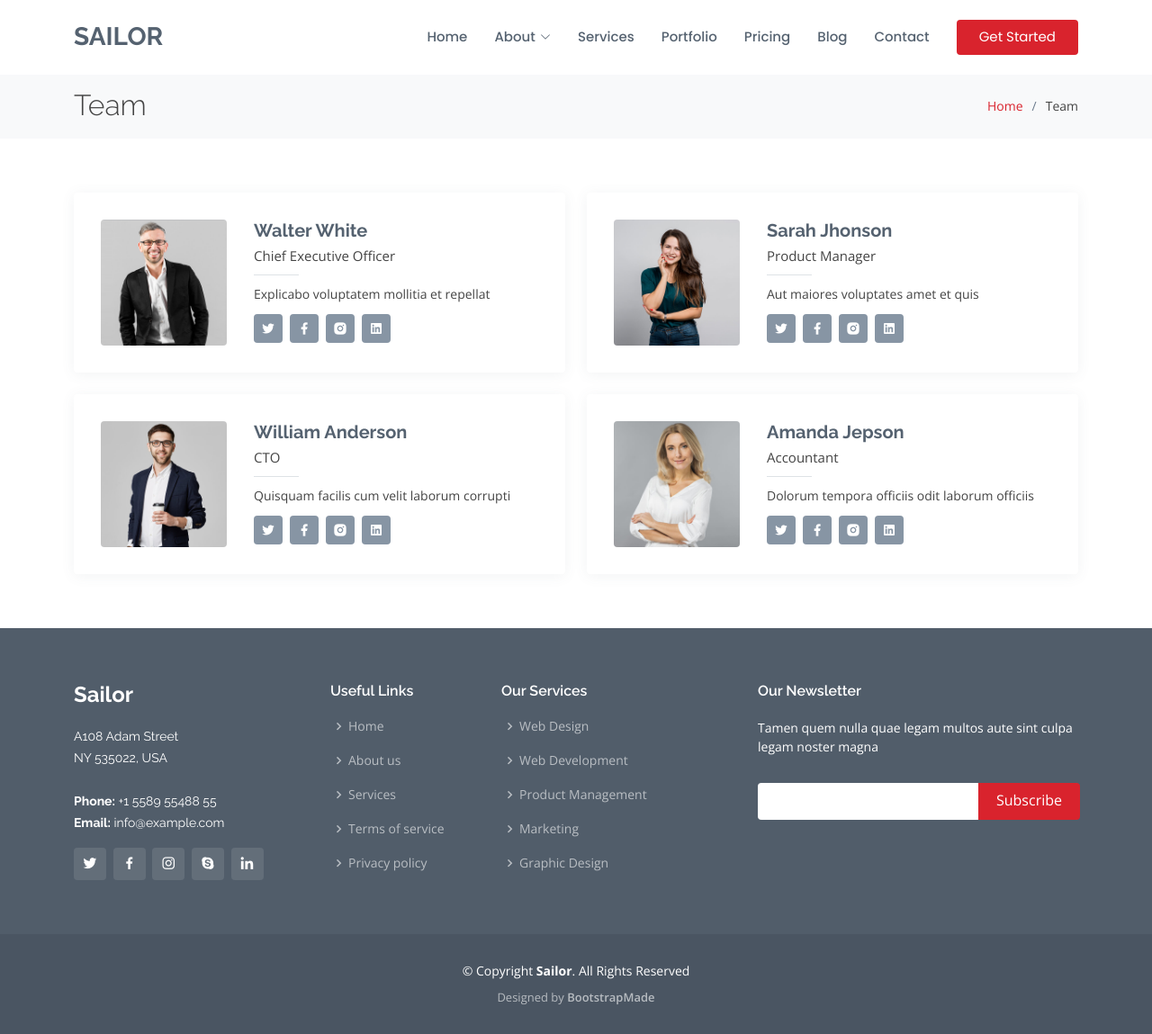
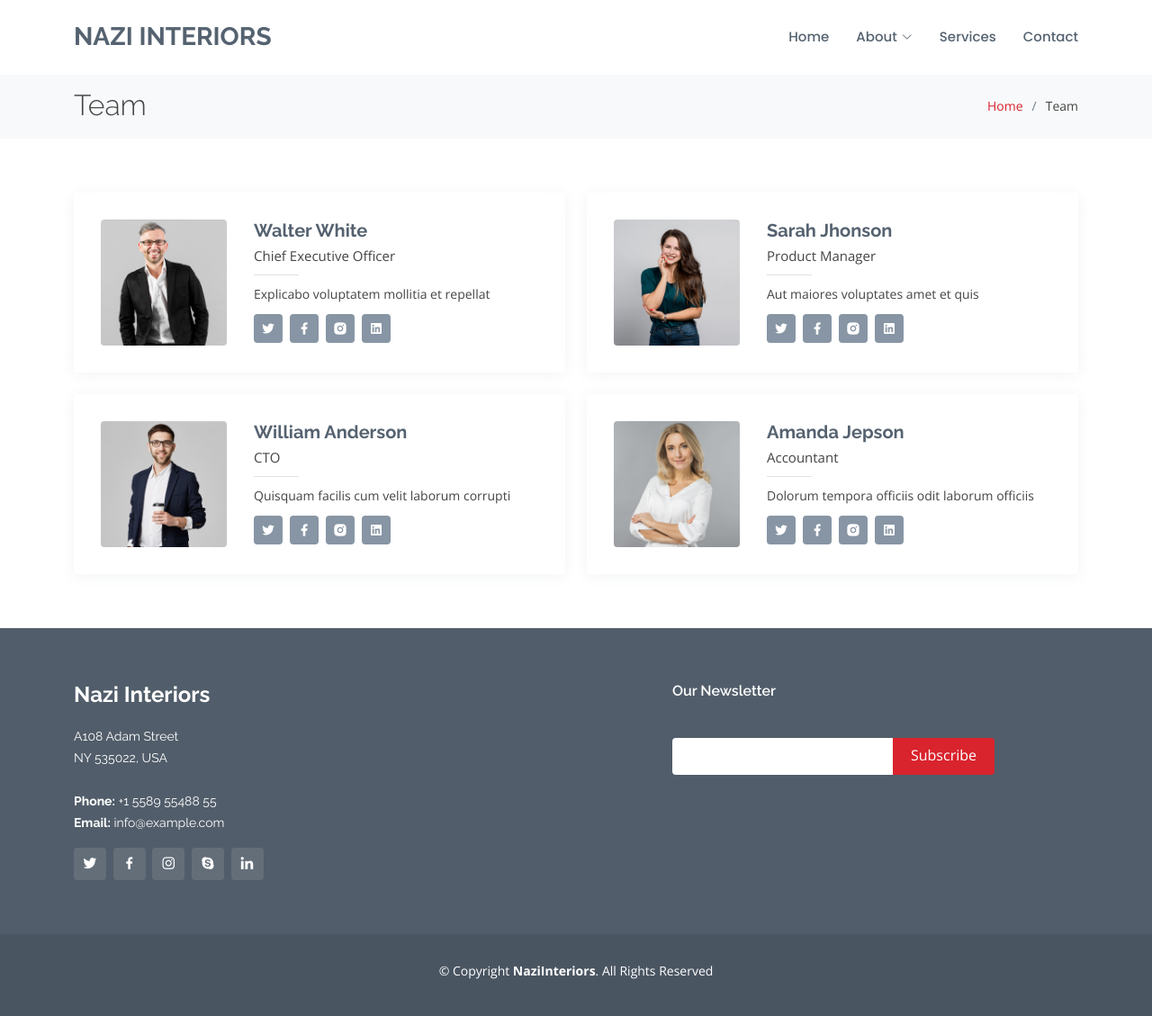
Before and after one commit to nagarajukunchala/naziInterior, a plain HTML site: page team.html in a window 1280 px wide. Shown: the whole page at 90% size. Drawn offline with nearby package versions, Linux system fonts and the light colour scheme.

Commit message:
pages clean is done
pages clean is done

```diff
--- a/team.html
+++ b/team.html
@@ -5,7 +5,7 @@
   <meta charset="utf-8">
   <meta content="width=device-width, initial-scale=1.0" name="viewport">
 
-  <title>Team - Sailor Bootstrap Template</title>
+  <title>Nazi Interiors</title>
   <meta content="" name="description">
   <meta content="" name="keywords">
 
@@ -42,7 +42,7 @@
   <header id="header" class="fixed-top d-flex align-items-center">
     <div class="container d-flex align-items-center">
 
-      <h1 class="logo me-auto"><a href="index.html">Sailor</a></h1>
+      <h1 class="logo me-auto"><a href="index.html">Nazi Interiors</a></h1>
       <!-- Uncomment below if you prefer to use an image logo -->
       <!-- <a href="index.html" class="logo me-auto"><img src="assets/img/logo.png" alt="" class="img-fluid"></a>-->
 
@@ -56,7 +56,7 @@
               <li><a href="team.html" class="active">Team</a></li>
               <li><a href="testimonials.html">Testimonials</a></li>
 
-              <li class="dropdown"><a href="#"><span>Deep Drop Down</span> <i class="bi bi-chevron-right"></i></a>
+            <!--  <li class="dropdown"><a href="#"><span>Deep Drop Down</span> <i class="bi bi-chevron-right"></i></a>
                 <ul>
                   <li><a href="#">Deep Drop Down 1</a></li>
                   <li><a href="#">Deep Drop Down 2</a></li>
@@ -64,16 +64,17 @@
                   <li><a href="#">Deep Drop Down 4</a></li>
                   <li><a href="#">Deep Drop Down 5</a></li>
                 </ul>
-              </li>
+              </li> -->
             </ul>
           </li>
           <li><a href="services.html">Services</a></li>
-          <li><a href="portfolio.html">Portfolio</a></li>
+
+         <!-- <li><a href="portfolio.html">Portfolio</a></li>
           <li><a href="pricing.html">Pricing</a></li>
-          <li><a href="blog.html">Blog</a></li>
+          <li><a href="blog.html">Blog</a></li> -->
 
           <li><a href="contact.html">Contact</a></li>
-          <li><a href="index.html" class="getstarted">Get Started</a></li>
+         <!-- <li><a href="index.html" class="getstarted">Get Started</a></li> -->
         </ul>
         <i class="bi bi-list mobile-nav-toggle"></i>
       </nav><!-- .navbar -->
@@ -187,7 +188,7 @@
 
           <div class="col-lg-3 col-md-6">
             <div class="footer-info">
-              <h3>Sailor</h3>
+              <h3>Nazi Interiors</h3>
               <p>
                 A108 Adam Street <br>
                 NY 535022, USA<br><br>
@@ -203,8 +204,10 @@
               </div>
             </div>
           </div>
+          <div class="col-lg-2 col-md-6 footer-links"></div>
+          <div class="col-lg-2 col-md-6 footer-links"></div>
 
-          <div class="col-lg-2 col-md-6 footer-links">
+          <!-- <div class="col-lg-2 col-md-6 footer-links">
             <h4>Useful Links</h4>
             <ul>
               <li><i class="bx bx-chevron-right"></i> <a href="#">Home</a></li>
@@ -215,7 +218,7 @@
             </ul>
           </div>
 
-          <div class="col-lg-3 col-md-6 footer-links">
+         <div class="col-lg-3 col-md-6 footer-links">
             <h4>Our Services</h4>
             <ul>
               <li><i class="bx bx-chevron-right"></i> <a href="#">Web Design</a></li>
@@ -224,11 +227,11 @@
               <li><i class="bx bx-chevron-right"></i> <a href="#">Marketing</a></li>
               <li><i class="bx bx-chevron-right"></i> <a href="#">Graphic Design</a></li>
             </ul>
-          </div>
+          </div> -->
 
           <div class="col-lg-4 col-md-6 footer-newsletter">
             <h4>Our Newsletter</h4>
-            <p>Tamen quem nulla quae legam multos aute sint culpa legam noster magna</p>
+            <!-- <p>Tamen quem nulla quae legam multos aute sint culpa legam noster magna</p>> -->
             <form action="" method="post">
               <input type="email" name="email"><input type="submit" value="Subscribe">
             </form>
@@ -241,14 +244,14 @@
 
     <div class="container">
       <div class="copyright">
-        &copy; Copyright <strong><span>Sailor</span></strong>. All Rights Reserved
+        &copy; Copyright <strong><span>NaziInteriors</span></strong>. All Rights Reserved
       </div>
       <div class="credits">
         <!-- All the links in the footer should remain intact. -->
         <!-- You can delete the links only if you purchased the pro version. -->
         <!-- Licensing information: https://bootstrapmade.com/license/ -->
         <!-- Purchase the pro version with working PHP/AJAX contact form: https://bootstrapmade.com/sailor-free-bootstrap-theme/ -->
-        Designed by <a href="https://bootstrapmade.com/">BootstrapMade</a>
+        <!-- Designed by <a href="https://bootstrapmade.com/">BootstrapMade</a> -->
       </div>
     </div>
   </footer><!-- End Footer -->
```
Also changed, not shown: about.html (+18 -14 lines), contact.html (+9 -7 lines), index.html (+1 -1 lines), services.html (+16 -13 lines), testimonials.html (+17 -14 lines).
